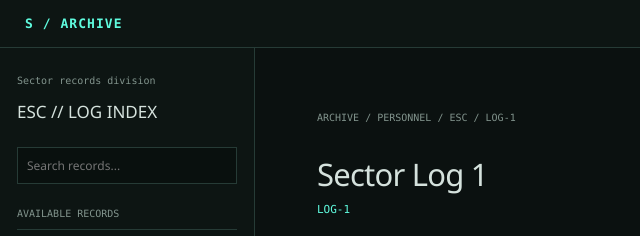
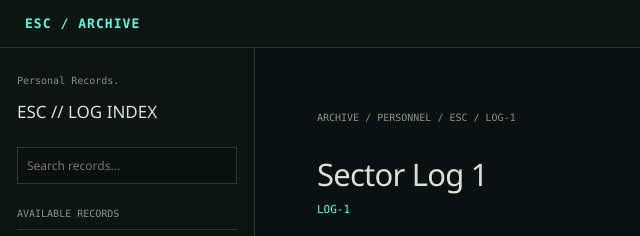
Before and after one commit to lucasmlii/ESC-Logs-CCAU, a plain HTML site: page index.html in a window 1280 px wide. Shown: the top 236 px of the page, 0-640 px from the left. Drawn offline with Linux system fonts and the light colour scheme.

Commit message:
Update index.html

```diff
--- a/index.html
+++ b/index.html
@@ -10,13 +10,13 @@
 </head>
 <body>
   <header class="topbar">
-    <div class="brand">S / ARCHIVE</div>
+    <div class="brand">ESC / ARCHIVE</div>
     <div class="top-status">NETWORK: <span>LOCAL</span> &nbsp; // &nbsp; ACCESS: INTERNAL</div>
   </header>
 
   <div class="layout">
     <aside class="sidebar">
-      <div class="eyebrow">Sector records division</div>
+      <div class="eyebrow">Personal Records.</div>
       <h1>ESC // LOG INDEX</h1>
       <label class="sr-only" for="search">Search records</label>
       <input id="search" class="search" type="search" placeholder="Search records...">
```
